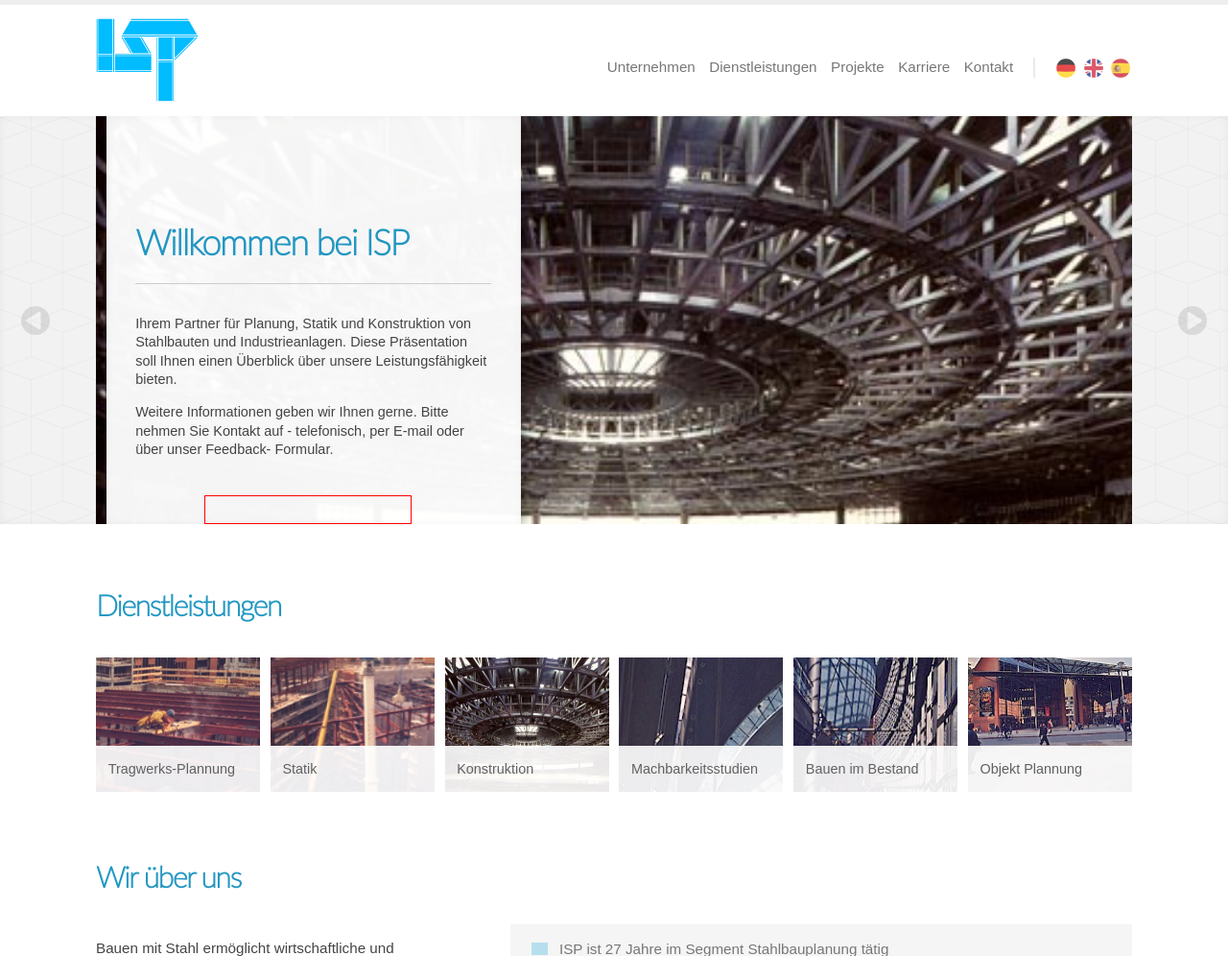
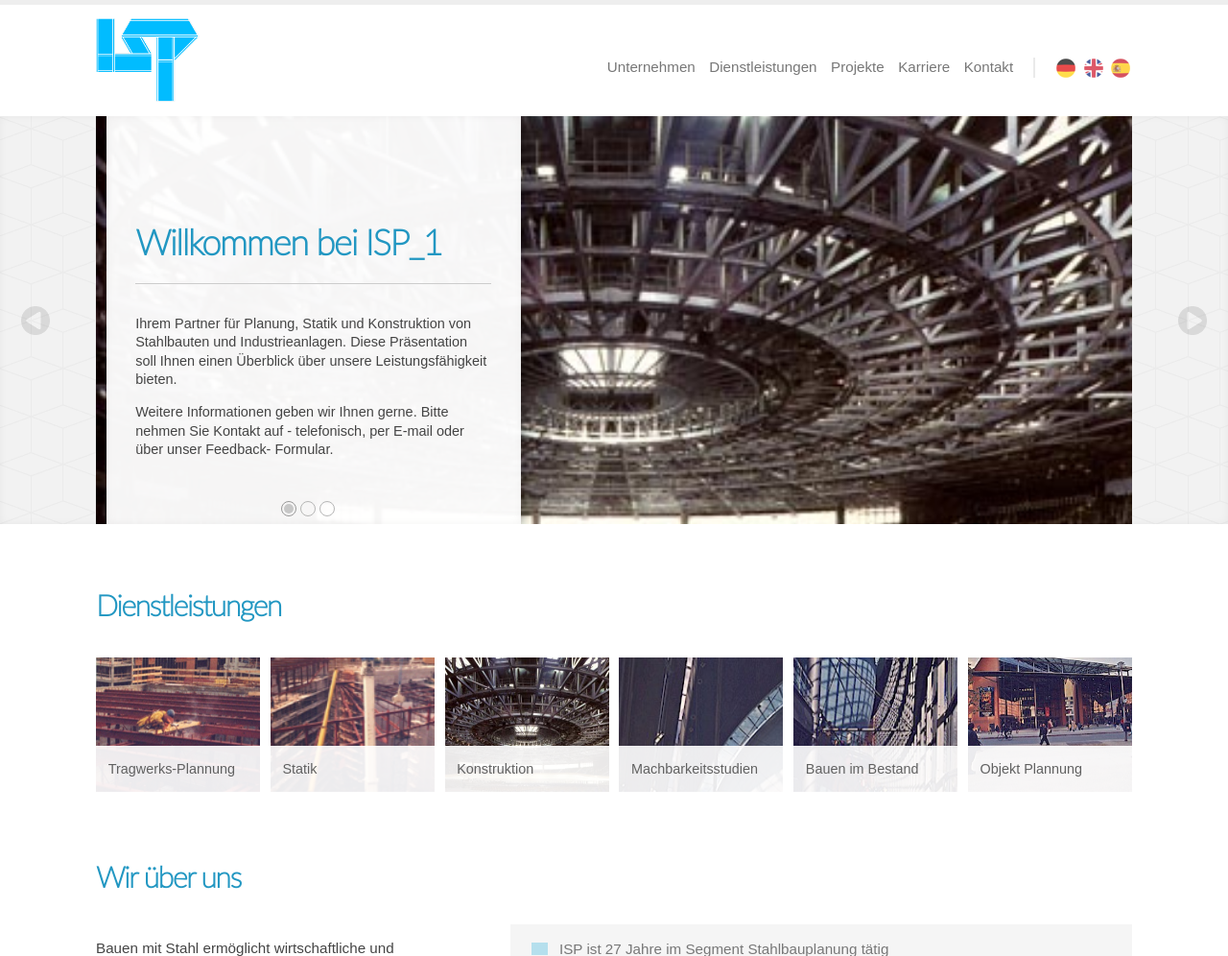
Before and after one commit to carlosapa/ISP, a PHP site: page / in a window 1280 px wide. Shown: the top 996 px of the page at 96% size. Run offline with PHP 8.4, Linux system fonts and the light colour scheme; some libraries are stand-ins or nearby versions.

Commit message:
add navi and js functions

```diff
--- a/css/main.css
+++ b/css/main.css
@@ -176,13 +176,71 @@ h1, h2 {
 }
 
 .slider_navi {
-	border: 1px solid red;
 	width: 20%;
 	height: 30px;
 	bottom: 30px;
 	z-index: 4;
 	left: 113px;
 	position: relative;
+	text-align: center;
+}
+
+.slider_navi .slider_navi_item {
+	border: 1px solid rgb(182, 182, 182);
+	display: inline-block;
+	width: 10px;
+	height: 10px;
+	border-radius: 50%;
+	margin-top: 6px;
+	cursor: pointer;
+	padding: 2px;
+
+	-webkit-box-sizing: initial;
+	-moz-box-sizing: initial;
+	-ms-box-sizing: initial;
+	-o-box-sizing: initial;
+	box-sizing: initial;
+
+	-webkit-transition: border 150ms ease;
+	-moz-transition: border 150ms ease;
+	-ms-transition: border 150ms ease;
+	-o-transition: border 150ms ease;
+	transition: border 150ms ease;
+}
+
+.slider_navi .slider_navi_item.active {
+	border: 1px solid rgb(152, 152, 152);
+
+	-webkit-transition: border 150ms ease;
+	-moz-transition: border 150ms ease;
+	-ms-transition: border 150ms ease;
+	-o-transition: border 150ms ease;
+	transition: border 150ms ease;
+}
+
+.slider_navi .slider_navi_item span {
+	width: 100%;
+	display: block;
+	height: 100%;
+	border-radius: 50%;
+	background: #C7C7C7;
+	opacity: 0;
+
+	-webkit-transition: opacity 150ms ease 150ms;
+	-moz-transition: opacity 150ms ease 150ms;
+	-ms-transition: opacity 150ms ease 150ms;
+	-o-transition: opacity 150ms ease 150ms;
+	transition: opacity 150ms ease 150ms;
+}
+
+.slider_navi .slider_navi_item.active span {
+	opacity: 1;
+
+	-webkit-transition: opacity 150ms ease 150ms;
+	-moz-transition: opacity 150ms ease 150ms;
+	-ms-transition: opacity 150ms ease 150ms;
+	-o-transition: opacity 150ms ease 150ms;
+	transition: opacity 150ms ease 150ms;
 }
 
 /* content */
--- a/js/main.js
+++ b/js/main.js
@@ -39,12 +39,14 @@ var init_slider = (function (win, doc, $) {
  		buildStartStop: false,
  		infiniteSlides: true,
  		hashTags: false,
+ 		animationTime: 800,
 	});
 
-	// build custom navigation
+	// build custom arrows
 	var next_arr = $('.slider_next > img');
 	var back_arr = $('.slider_back > img');
 	var slider = $('.slider_items').data('AnythingSlider');
+
 
 	next_arr.on('click touchstart', function (e) {
 		slider.goForward(true);
@@ -54,4 +56,29 @@ var init_slider = (function (win, doc, $) {
 		slider.goBack(true);
 	});
 
+	// build custom navigation
+	var navi_items = $('.slider_navi_item');
+
+	navi_items.each(function (i, e) {
+		$(e).on('click touchstart', function (ev) {
+			var index = $(ev.target).closest('.slider_navi_item').attr('data-slider-panel');
+			slider.gotoPage(index, true, function (slider) {
+				actualizeNavi(index-1)
+			}, 0);
+		})
+	});
+
+	$('.slider_items').bind('slide_complete', function (e, slider) {
+		var index = slider.currentPage;
+		actualizeNavi(index-1);
+	})
+
+	var actualizeNavi = function (i) {
+		navi_items.each(function () {
+			$(this).removeClass('active');
+		});
+		navi_items.eq(i).addClass('active');
+	};
+
+
 }(window, document, jQuery));
--- a/tmpl/head-slider.php
+++ b/tmpl/head-slider.php
@@ -8,7 +8,7 @@
 			<ul class="slider_items">
 				<li class="slider_item relative">
 					<div class="slider_item__block absolute w-40 h-all">
-						<h1>Willkommen bei ISP</h1>
+						<h1>Willkommen bei ISP_1</h1>
 						<hr>
 						<p>
 							Ihrem Partner für Planung, Statik und Konstruktion von Stahlbauten und Industrieanlagen.
@@ -23,7 +23,7 @@
 				</li>
 				<li class="slider_item relative">
 					<div class="slider_item__block absolute w-40 h-all">
-						<h1>Willkommen bei ISP</h1>
+						<h1>Willkommen bei ISP_2</h1>
 						<hr>
 						<p>
 							Ihrem Partner für Planung, Statik und Konstruktion von Stahlbauten und Industrieanlagen.
@@ -38,7 +38,7 @@
 				</li>
 				<li class="slider_item relative">
 					<div class="slider_item__block absolute w-40 h-all">
-						<h1>Willkommen bei ISP</h1>
+						<h1>Willkommen bei ISP_3</h1>
 						<hr>
 						<p>
 							Ihrem Partner für Planung, Statik und Konstruktion von Stahlbauten und Industrieanlagen.
@@ -54,8 +54,9 @@
 			</ul>
 
 			<div class="slider_navi">
-
-
+				<div class="slider_navi_item active" data-slider-panel="1"><span></span></div>
+				<div class="slider_navi_item" data-slider-panel="2"><span></span></div>
+				<div class="slider_navi_item" data-slider-panel="3"><span></span></div>
 			</div>
 		</div>
 
```
